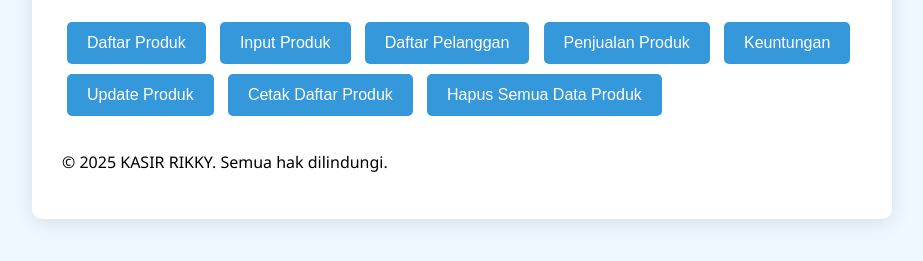
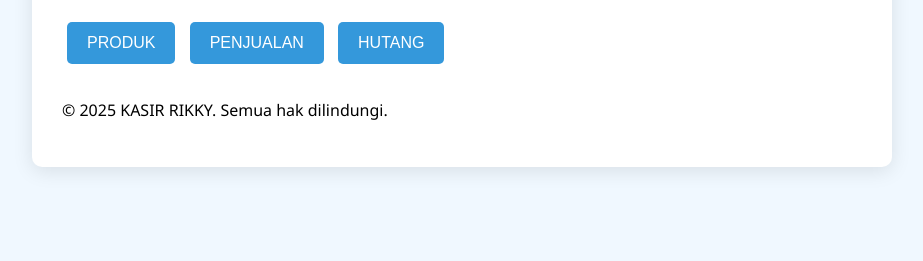
Before and after one commit to Aplikasirikky/Kasir, a plain HTML site: page index.html in a window 1280 px wide. Shown: the part 135-396 px from the top of the page, without its empty margins (178-1101 px from the left). Drawn offline with Linux system fonts and the light colour scheme.

Commit message:
Update index.html

```diff
--- a/index.html
+++ b/index.html
@@ -14,17 +14,10 @@
             <h1>KASIR RIKKY</h1>
         </header>
         <nav id="main-menu">
-            <button onclick="showProducts()" aria-label="Tampilkan daftar produk">Daftar Produk</button>
-
-            <button onclick="showAddProduct()" aria-label="Input produk baru">Input Produk</button>
-            <button onclick="showCustomers()" aria-label="Tampilkan daftar pelanggan">Daftar Pelanggan</button>
-            <button onclick="showSales()" aria-label="Tampilkan penjualan produk">Penjualan Produk</button>
-            <button onclick="showProfit()" aria-label="Tampilkan keuntungan">Keuntungan</button>
-
-            <button onclick="showUpdateProduct()" aria-label="Perbarui produk">Update Produk</button>
-            <button onclick="printProducts()" aria-label="Cetak daftar produk">Cetak Daftar Produk</button>
-            <button onclick="clearAllProducts()" aria-label="Hapus semua data produk">Hapus Semua Data Produk</button>
-        </nav>
+    <button onclick="showProductsMenu()" aria-label="Menu Produk">PRODUK</button>
+    <button onclick="showSalesMenu()" aria-label="Menu Penjualan">PENJUALAN</button>
+    <button onclick="showCustomersMenu()" aria-label="Menu Hutang">HUTANG</button>
+</nav>
 
         <div id="content"></div>
 
```
